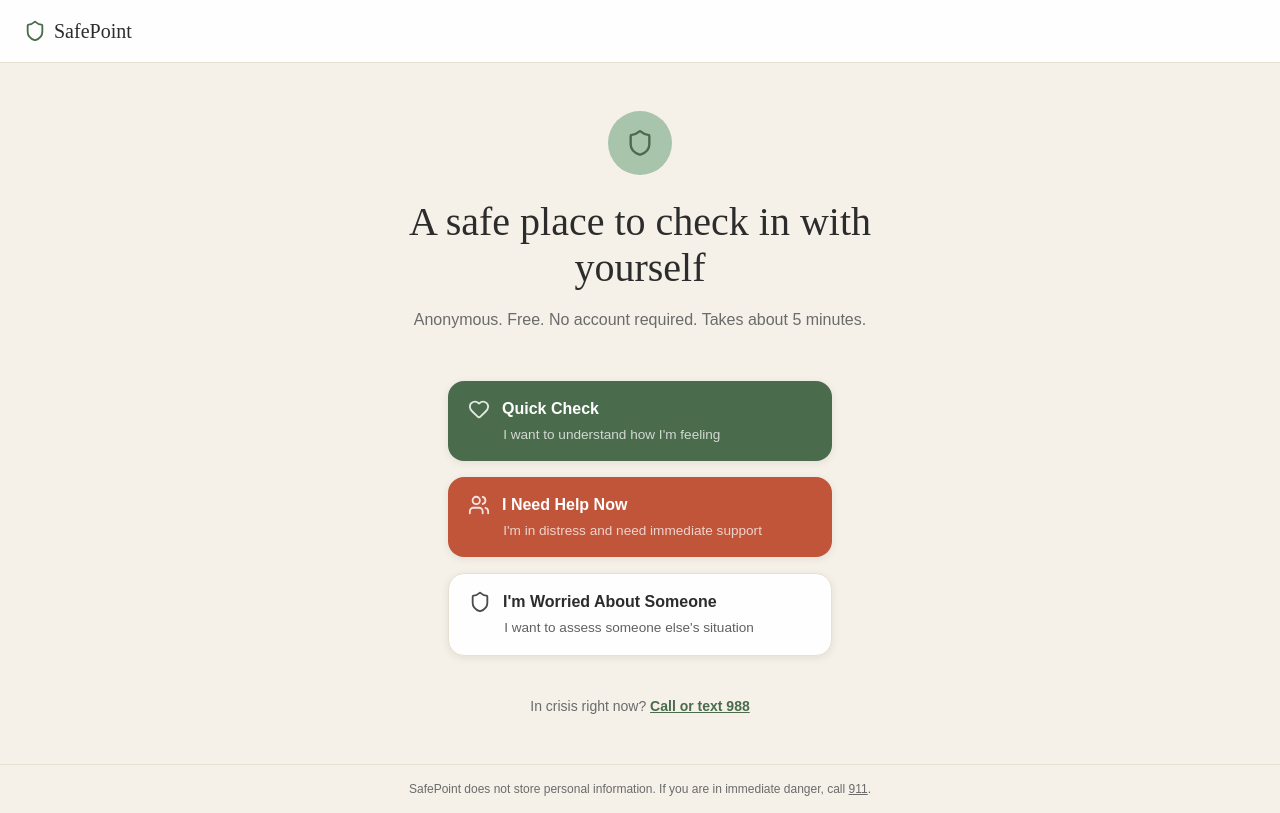
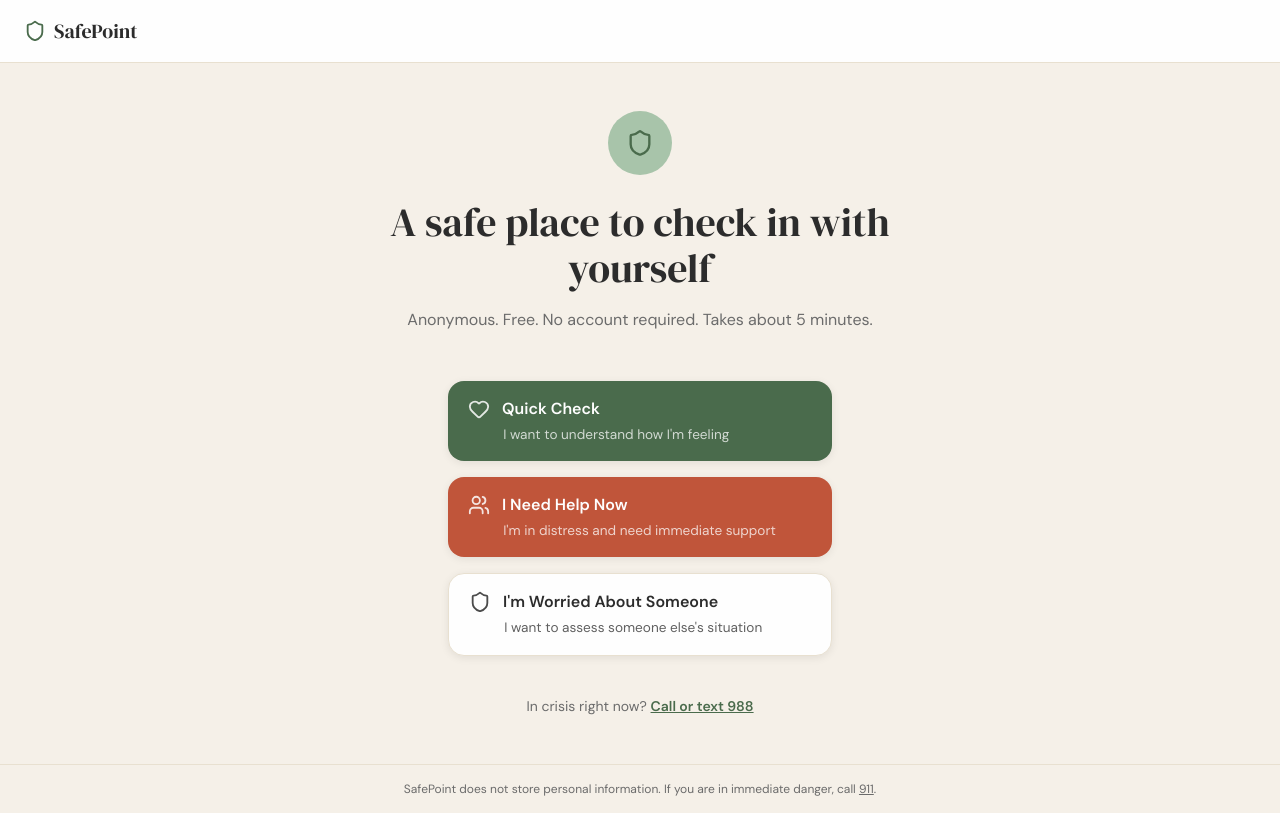
Before and after one commit to asihub/safepoint-ui, a React app: page / in a window 1280 px wide. Built offline with nearby package versions, Linux system fonts and the light colour scheme; the HTML template or start-up script is replaced by a standard one.

Commit message:
SPUI-0002 fixed import

```diff
--- a/src/index.css
+++ b/src/index.css
@@ -1,8 +1,8 @@
+@import url('https://fonts.googleapis.com/css2?family=DM+Sans:ital,opsz,wght@0,9..40,300;0,9..40,400;0,9..40,500;0,9..40,600;1,9..40,300&family=DM+Serif+Display:ital@0;1&display=swap');
+
 @tailwind base;
 @tailwind components;
 @tailwind utilities;
-
-@import url('https://fonts.googleapis.com/css2?family=DM+Sans:ital,opsz,wght@0,9..40,300;0,9..40,400;0,9..40,500;0,9..40,600;1,9..40,300&family=DM+Serif+Display:ital@0;1&display=swap');
 
 :root {
   --sage:      #7C9A7E;
```
